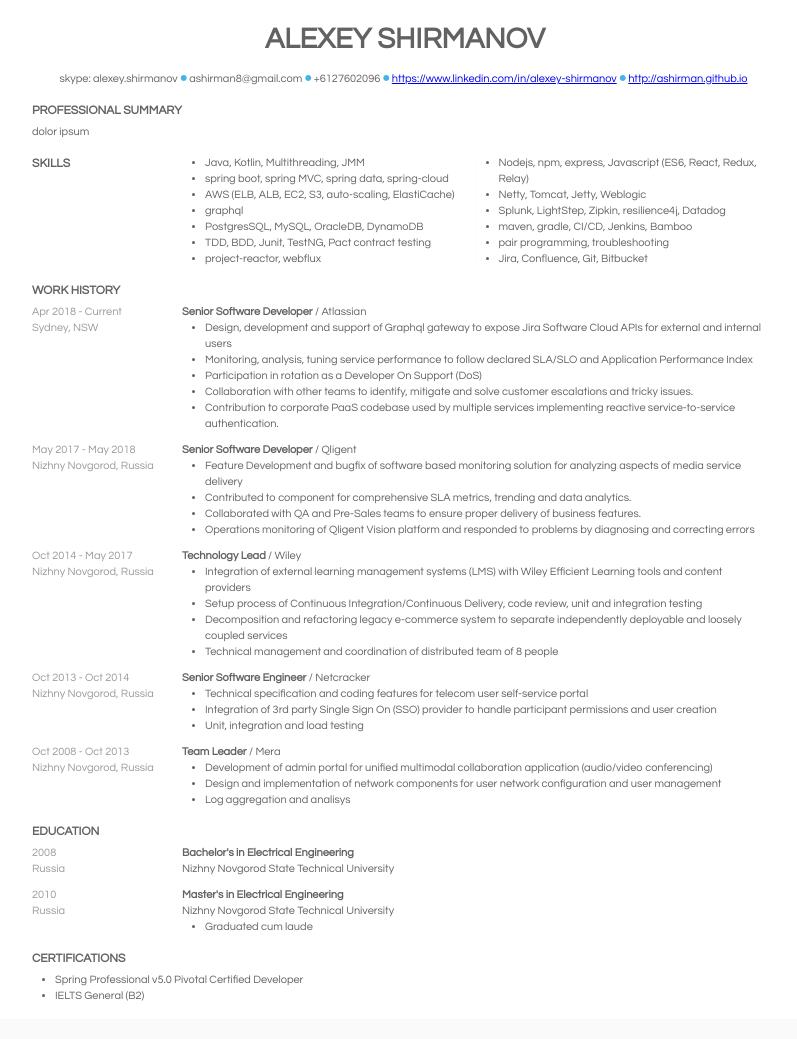
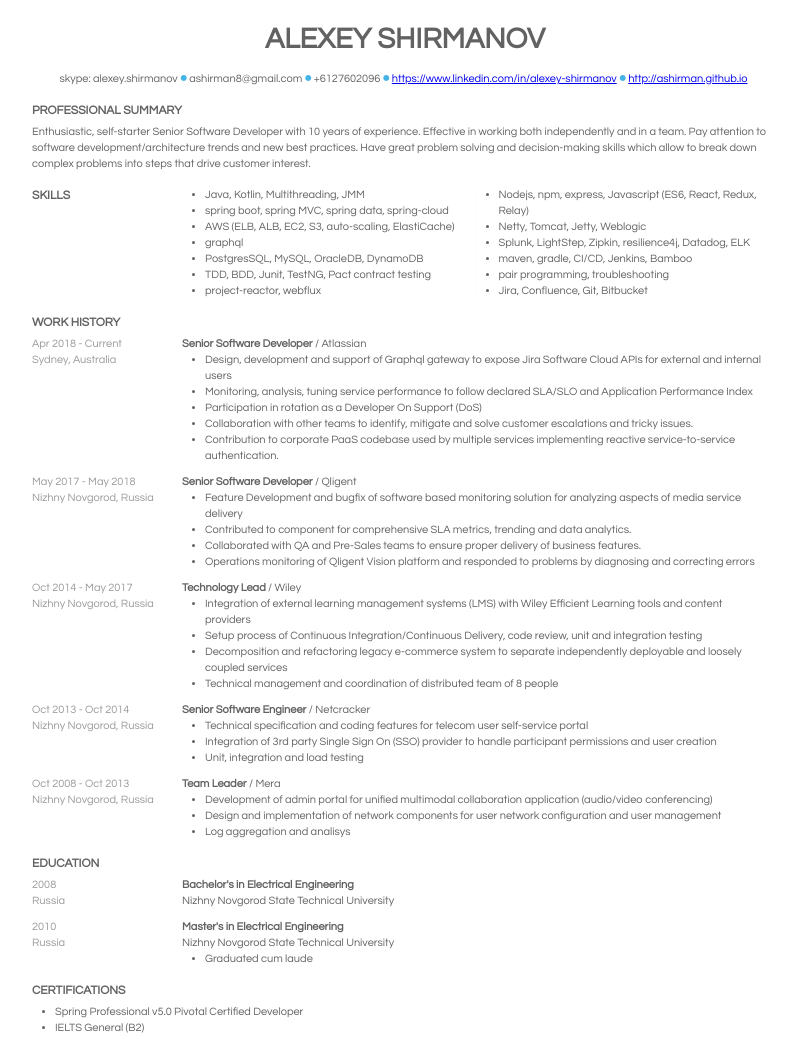
Before and after one commit to ashirman/ashirman, a plain HTML site: page index.html in a window 1280 px wide. Shown: the whole page, without its empty margins (235-1032 px from the left). Drawn offline with Linux system fonts and the light colour scheme.

Commit message:
add summary

```diff
--- a/index.html
+++ b/index.html
@@ -58,10 +58,10 @@
             padding: 0
         }
 
-/*        div#document {
-            border: 1px solid #e8ecf0;
-            box-shadow: 0 0 10px rgba(88, 88, 95, 0.12);
-        }*/
+        /*        div#document {
+                    border: 1px solid #e8ecf0;
+                    box-shadow: 0 0 10px rgba(88, 88, 95, 0.12);
+                }*/
 
         div#document ul li {
             margin: 0 0 0 13px
@@ -378,7 +378,6 @@
                                         <ul>
                                             <li dependency="HPHN"><span class="field" id="FIELD_HPHN">skype: alexey.shirmanov</span>
                                             </li>
-
                                             <li><span class="field" id="FIELD_EMAI">ashirman8@gmail.com</span>
                                             </li>
                                             <li><span class="field" id="FIELD_PHONE">+6127602096</span></li>
@@ -412,11 +411,18 @@
                         <div class="" data-section="[object Object]" data-paragraph="[object Object]">
                             <div id="PARAGRAPH_SUMM_" class="paragraph firstparagraph text-muted">
                                 <div>
-                                    <div class="field singlecolumn" id="FIELD_FRFM">dolor ipsum
+                                    <div class="field singlecolumn" id="FIELD_FRFM">
+                                        Enthusiastic, self-starter Senior Software Developer with 10 years of
+                                        experience. Effective in working both independently and in a team.
+                                        Pay attention to software development/architecture trends and new best
+                                        practices.
+                                        Have great problem solving and decision-making skills which allow to break down
+                                        complex problems into steps that drive customer interest.
                                     </div>
                                 </div>
                             </div>
                         </div>
+                    </div>
                 </section>
                 <div class="acrs-bdr pa dn" style="left: -79px;"></div>
                 <a class="text-link acr acr-edit dn" style="left: -79px;"><i class="fas fa-pencil"></i></a><a
@@ -459,7 +465,7 @@
                                                             Relay)
                                                         </li>
                                                         <li>Netty, Tomcat, Jetty, Weblogic</li>
-                                                        <li>Splunk, LightStep, Zipkin, resilience4j, Datadog</li>
+                                                        <li>Splunk, LightStep, Zipkin, resilience4j, Datadog, ELK</li>
                                                         <li>maven, gradle, CI/CD, Jenkins, Bamboo</li>
                                                         <li>pair programming, troubleshooting</li>
                                                         <li>Jira, Confluence, Git, Bitbucket</li>
@@ -505,7 +511,7 @@
 					<span class="paddedline">
 						<span class="joblocation jobcity" id="FIELD_JCIT">Sydney</span><span
                             dependency="JCIT+JSTA">, </span>
-						<span class="joblocation jobstate" id="FIELD_JSTA">NSW</span>
+						<span class="joblocation jobstate" id="FIELD_JSTA">Australia</span>
 					</span>
 				</span>
                                             <div class="singlecolumn">
```
